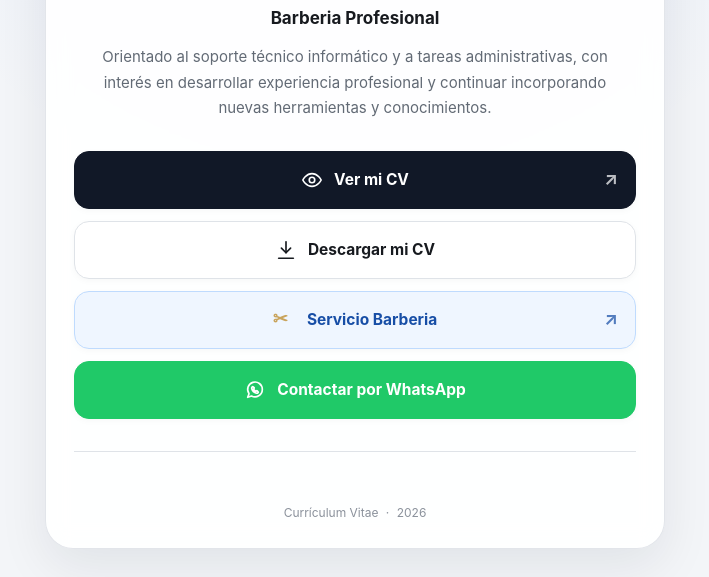
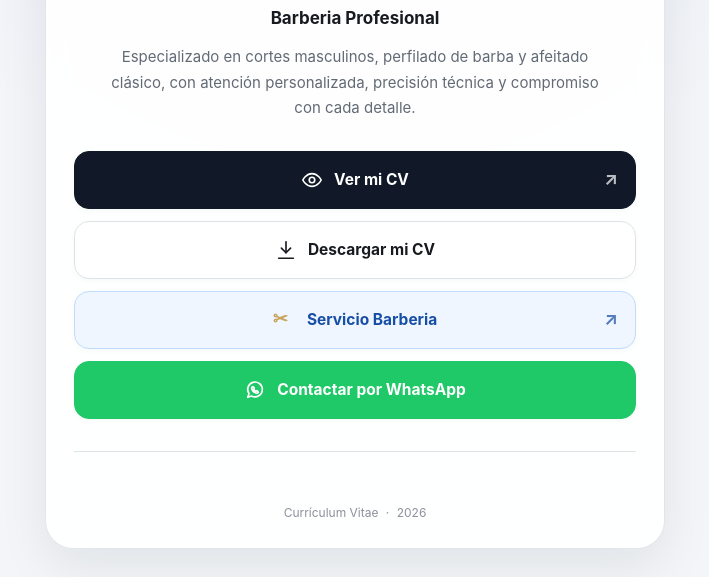
Before and after one commit to soportechdesk-star/jonathan-cv, a plain HTML site: page index.html in a window 1280 px wide. Shown: the part 239-816 px from the top of the page, without its empty margins (285-994 px from the left). Drawn offline with Linux system fonts and the light colour scheme.

Commit message:
Update index.html

```diff
--- a/index.html
+++ b/index.html
@@ -28,9 +28,7 @@
                 </p>
 
                 <p class="description">
-                    Orientado al soporte técnico informático y a tareas administrativas,
-                    con interés en desarrollar experiencia profesional y continuar
-                    incorporando nuevas herramientas y conocimientos.
+                    Especializado en cortes masculinos, perfilado de barba y afeitado clásico, con atención personalizada, precisión técnica y compromiso con cada detalle.
                 </p>
             </section>
 
```
